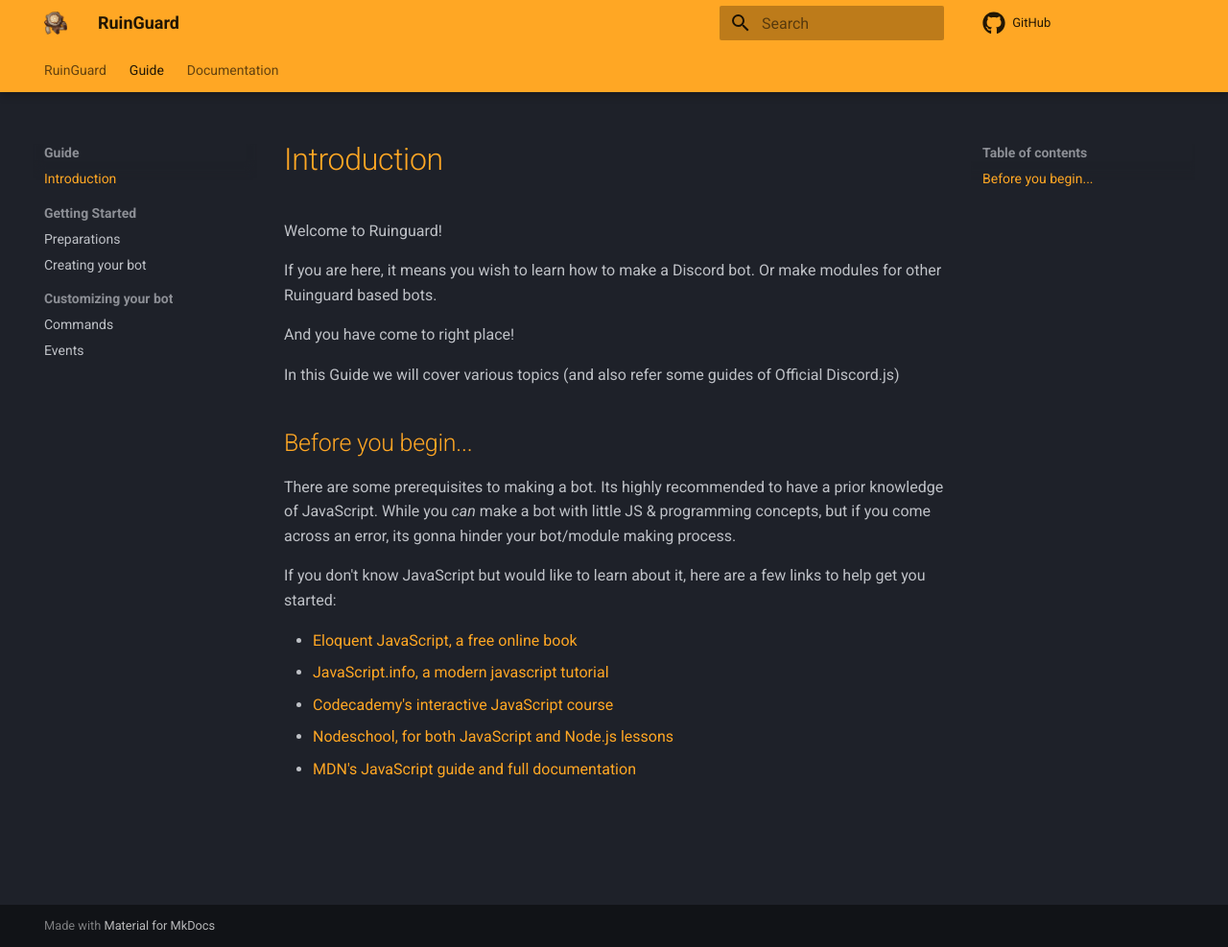
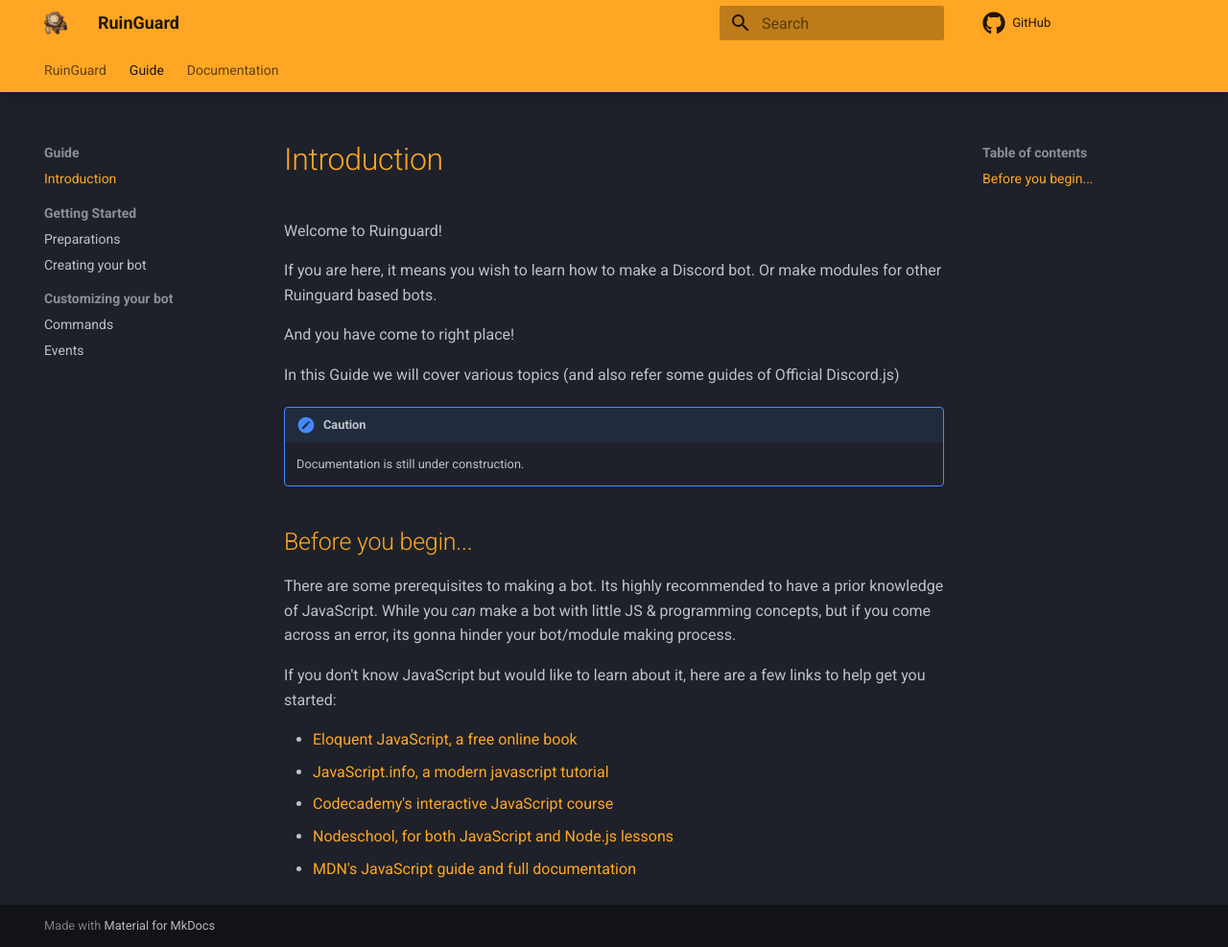
Before and after one commit to Khaenri-ah/ruinguard-docs, an MkDocs documentation site: the page built from docs/guide/index.md, in a window 1280 px wide and 987 px high. Shown: the whole window at 96% size. Built offline with MkDocs 1.6.1 and Material for MkDocs 9.7.7, drawn with Linux system fonts in a browser that asks for light colours; comment, search, counter and statistics services are not loaded.

Commit message:
Added Caution of construction

```diff
--- a/docs/guide/index.md
+++ b/docs/guide/index.md
@@ -8,6 +8,9 @@ Or make modules for other Ruinguard based bots.
 And you have come to right place!
 
 In this Guide we will cover various topics (and also refer some guides of Official Discord.js)
+
+!!! caution
+    Documentation is still under construction.
 
 ## Before you begin...
 
```
